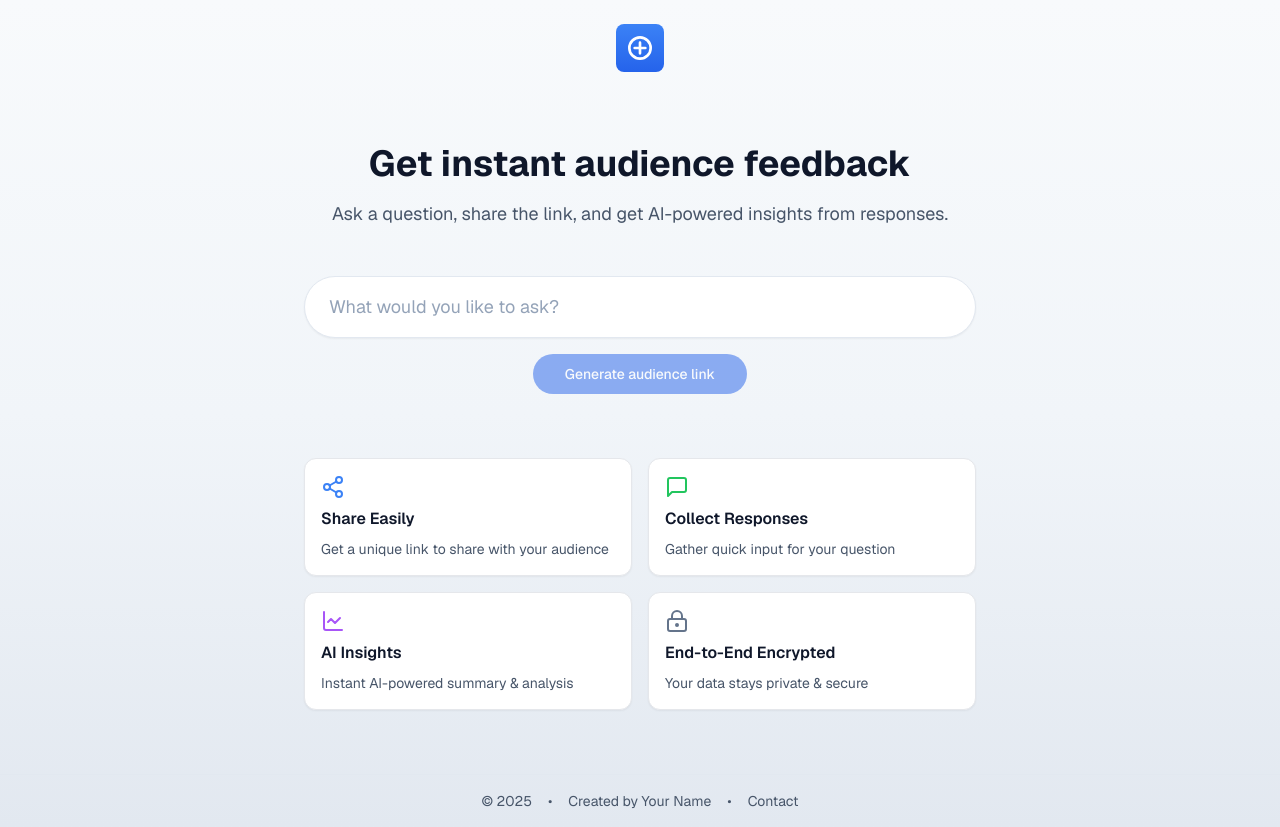
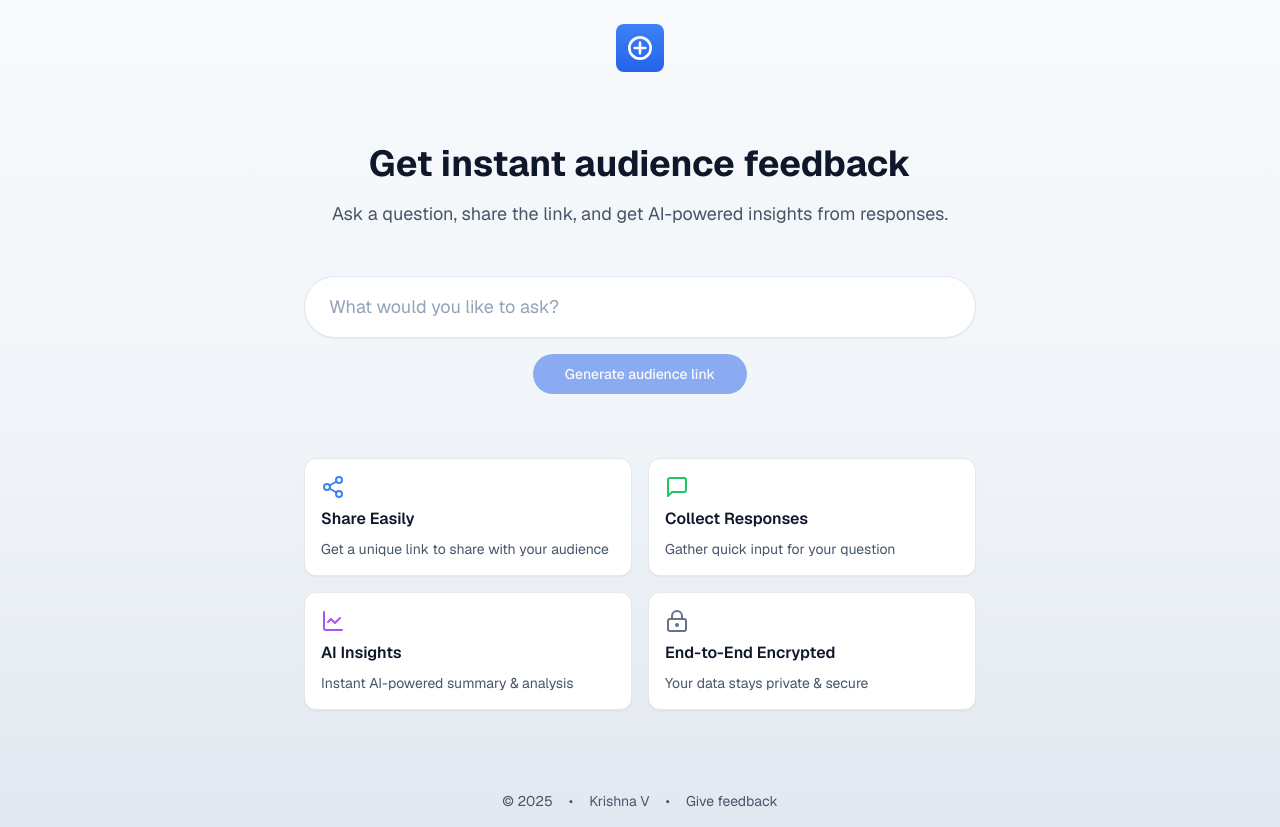
Before and after one commit to krishnaviraj/audience-feedback-llm, a Next.js app: page / in a window 1280 px wide. Built offline with nearby package versions, Linux system fonts and the light colour scheme; no server answers.

Commit message:
footer changes

```diff
--- a/src/components/layout/BaseLayout.tsx
+++ b/src/components/layout/BaseLayout.tsx
@@ -32,19 +32,19 @@
           <span>© 2025</span>
           <span>•</span>
           <a
-            href="https://yourportfolio.com"
+            href="https://vkvdesign.com"
             target="_blank"
             rel="noopener noreferrer"
             className="hover:text-blue-600 transition-colors"
           >
-            Created by Your Name
+            Krishna V
           </a>
           <span>•</span>
           <a
-            href="mailto:your@email.com"
+            href="mailto:krishnaviraj@email.com"
             className="hover:text-blue-600 transition-colors"
           >
-            Contact
+            Give feedback
           </a>
         </div>
       </footer>
```
